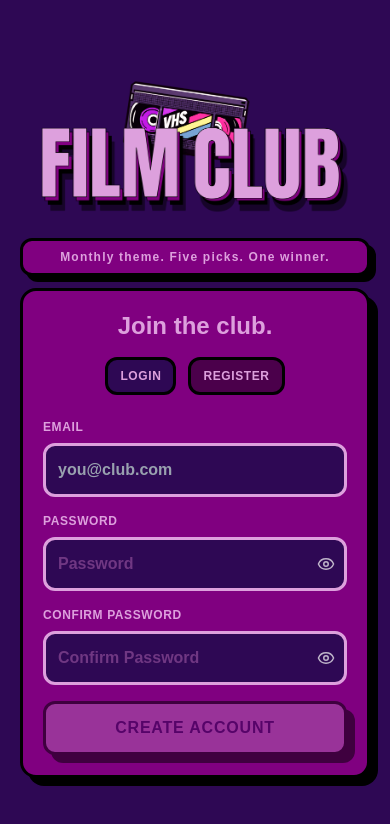
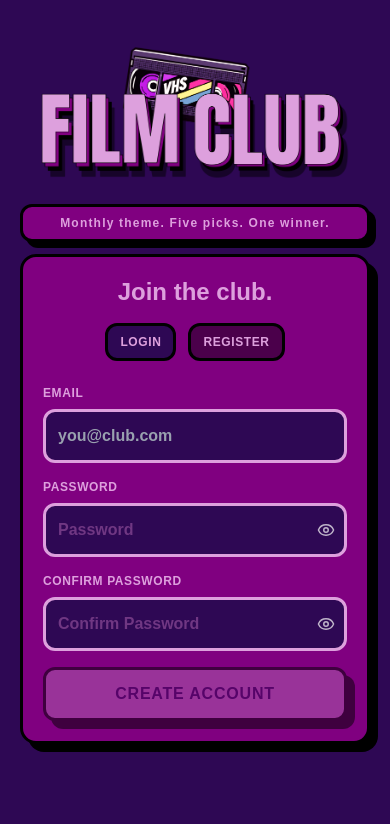
Before and after one commit to xenkou90/film-club, a Next.js app: page /register in a window 390 px wide. Shown: the top 824 px of the page. Built offline with nearby package versions, Linux system fonts and the light colour scheme; no server answers.

Commit message:
fix(ui): align auth pages to top on mobile instead of centering vertically

```diff
--- a/src/app/page.tsx
+++ b/src/app/page.tsx
@@ -3,7 +3,7 @@ import LogoHeader from "@/components/LogoHeader";
 
 export default function Home() {
   return (
-    <main className="min-h-screen bg-[#2e0854] p-5 flex items-center justify-center">
+    <main className="min-h-screen bg-[#2e0854] p-5 flex items-start justify-center pt-8">
       <div className="flex flex-col items-center gap-3 w-full max-w-md">
         <LogoHeader />
         <AuthCard />
--- a/src/app/register/page.tsx
+++ b/src/app/register/page.tsx
@@ -11,7 +11,7 @@ export default async function RegisterPage(props: RegisterPageProps) {
     const token = Array.isArray(tokenRaw) ? tokenRaw[0] : tokenRaw ?? "";
 
     return (
-        <main className="min-h-screen bg-[#2e0854] p-5 flex items-center justify-center">
+        <main className="min-h-screen bg-[#2e0854] p-5 flex items-start justify-center pt-8">
             <div className="flex flex-col items-center gap-3 w-full max-w-md">
                 <LogoHeader />
                 <AuthCard defaultMode="register" inviteToken={token} />
```
